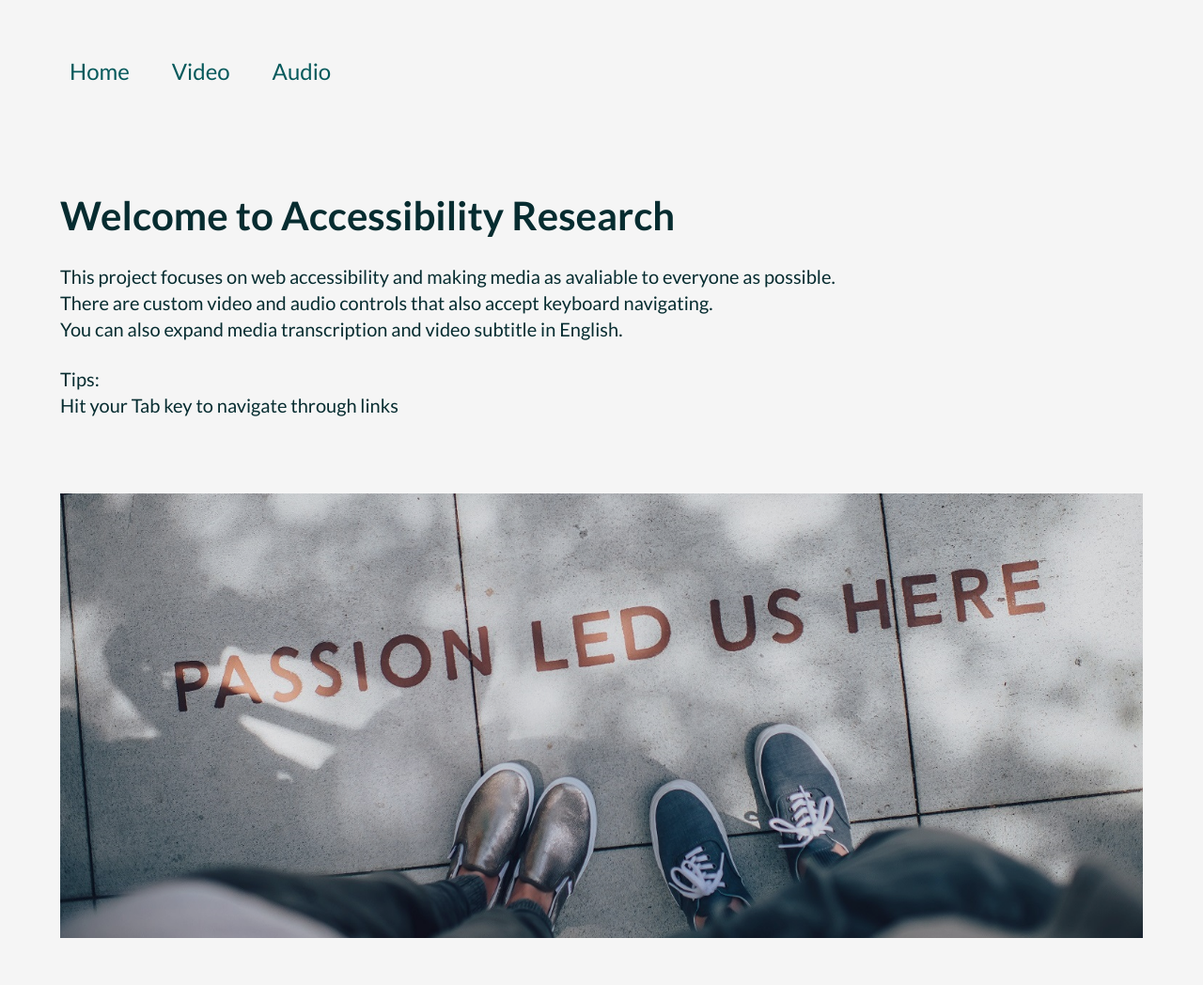
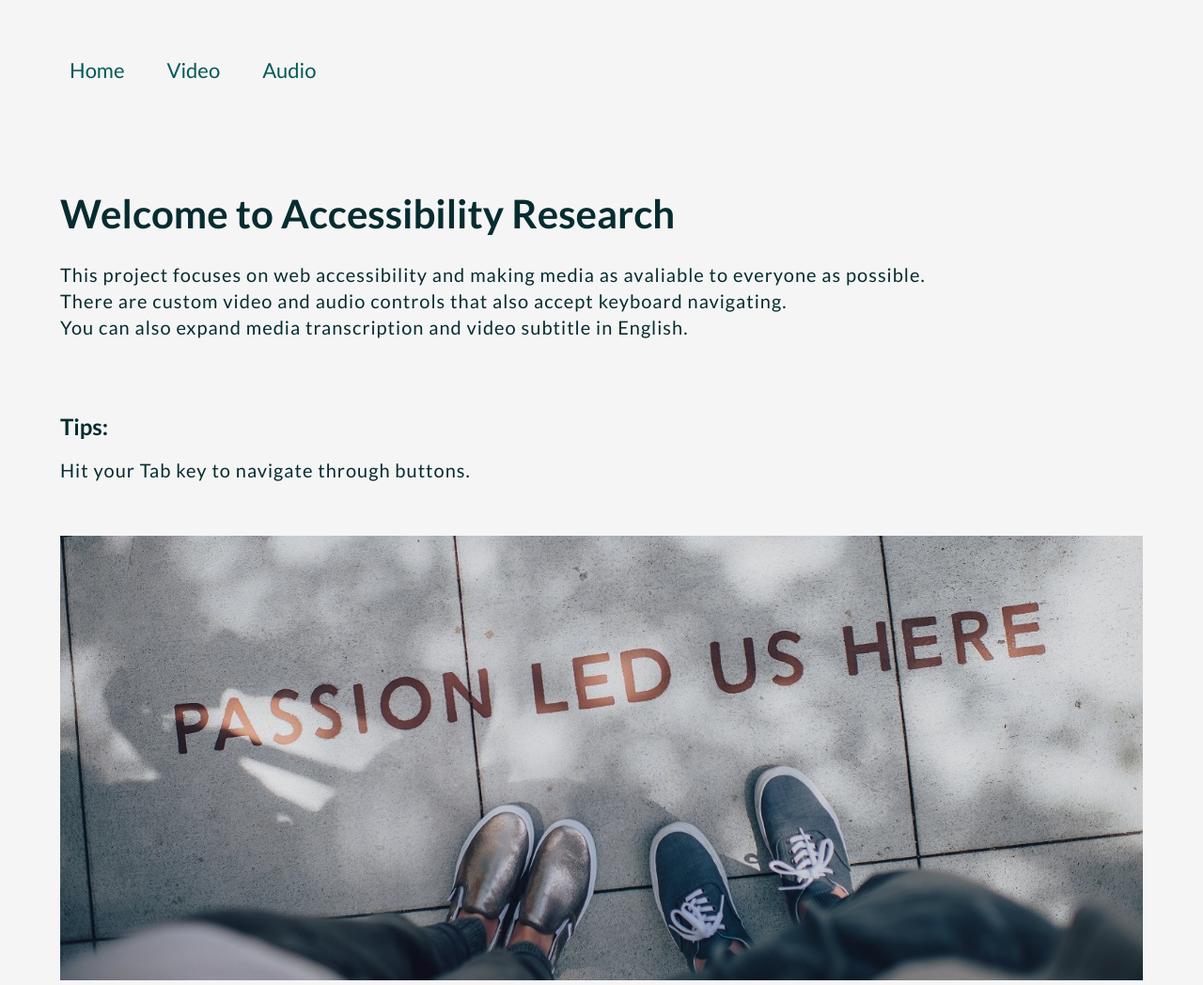
Before and after one commit to lightbluecactus/Kang_Yan_AV_Accessibility_Research, a website: page views/index.html in a window 1280 px wide. Shown: the top 1048 px of the page at 94% size. Drawn offline with nearby package versions, Linux system fonts and the light colour scheme; files that its build step writes are made by us from their sources.

Commit message:
add media functions

```diff
--- a/public/js/main.js
+++ b/public/js/main.js
@@ -1,7 +1,25 @@
 (()=>{
 
-	"use strict";
-	console.log("javascript is linked up");
+	const	transcriptBtn = document.querySelector("#transcriptBtn"),
+			transcript = document.querySelector("#transcript");
+
+	let toggle = false;
+
+	function toggleTranscript() {
+		if(toggle){
+			toggle = false;
+			transcriptBtn.textContent = "Expand";
+			transcript.style.display = "none";
+
+		} else {
+			toggle = true;
+			transcriptBtn.textContent = "Hide";
+			transcript.style.display = "block";
+		}
+	}
+
+	transcriptBtn.addEventListener("click", toggleTranscript);
+
 
 
 })();
--- a/sass/main.scss
+++ b/sass/main.scss
@@ -13,8 +13,7 @@
 #container {
     margin: 0;
     background-color: $light;
-    min-height: 100vh;
-
+    width: 100vw;
 }
 
 
@@ -31,7 +30,7 @@
 
 .mainNav li a {
     color: $green;
-    font-size: 24px;
+    font-size: 22px;
     padding: 5px 10px;
     border-radius: 10px;
     transition: all 0.3s ease-in;
@@ -42,6 +41,22 @@
     color: $dark;
     border-radius: 25px;
 }
+
+
+.tips {
+    margin: 10vh 5vw 10vh 5vw;
+}
+
+.tips h3 {
+    font-size: 24px;
+    margin-top: 40px;
+    margin-bottom: 20px;
+}
+
+.tips p {
+    line-height: 28px;
+}
+
 
 .footerNav {
     margin-top: 10vh;
--- a/sass/modules/_audio.scss
+++ b/sass/modules/_audio.scss
@@ -35,4 +35,5 @@ audio {
 #transcript {
     margin-top: 5vh;
     line-height: 32px;
+    display: none;
 }
--- a/sass/modules/_defaults.scss
+++ b/sass/modules/_defaults.scss
@@ -8,3 +8,34 @@ body {
 h1, h2, h3 {
     font-weight: 700;
 }
+
+p {
+    letter-spacing: 1px;
+}
+
+html {
+    --plyr-color-main: #E2D784 !important;
+}
+
+// reset for plyr
+html {
+    background: none;
+    width: 100vw;
+}
+
+main {
+    text-align: left;
+}
+
+
+a:after, button.faux-link:after {
+    background: none;
+    content: "";
+    height: 0;
+    left: 0;
+    position: inherit;
+    top: 0;
+    transform: none;
+    transition: none;
+    width: 0;
+}
--- a/sass/modules/_homepage.scss
+++ b/sass/modules/_homepage.scss
@@ -11,12 +11,9 @@
     line-height: 28px;
 }
 
-#introTips {
-    margin-top: 25px;
-    margin-bottom: 10vh;
-}
 
-#introduction img {
+.tips img {
     max-width: 90vw;
+    margin-top: 7vh;
     filter: brightness(0.9);
 }
--- a/sass/modules/_video.scss
+++ b/sass/modules/_video.scss
@@ -1,4 +1,4 @@
-#videoCon {
+#videoPanel {
     margin: 7vh 0;
 }
 
@@ -7,7 +7,7 @@ video {
 }
 
 @media screen and (min-width: 768px) {
-    #videoCon {
+    #videoPanel {
         margin: 7vh 12vw;
     }
 
--- a/views/index.html
+++ b/views/index.html
@@ -30,13 +30,13 @@
                 <p>This project focuses on web accessibility and making media as avaliable to everyone as possible.</p>
                 <p>There are custom video and audio controls that also accept keyboard navigating.</p>
                 <p>You can also expand media transcription and video subtitle in English.</p>
-                <div id="introTips">
-                    <p>Tips:</p>
-                    <p>Hit your Tab key to navigate through links</p>
-                </div>
+            </section>
+
+            <section class="tips">
+                <h3>Tips:</h3>
+                <p>Hit your Tab key to navigate through buttons.</p>
                 <img src="/images/home-background.jpg" alt="a painted sentence on the floor, saying'passion led us here.' feets of two people also on the floor from the watcher's angle">
             </section>
-
 
 
             <footer>
```
Also changed, not shown: public/js/components/TheDataMiner.js (deleted, +0 -31 lines), views/audio.html (+11 -2 lines), views/video.html (+15 -4 lines), README.md, public/css/main.css.
